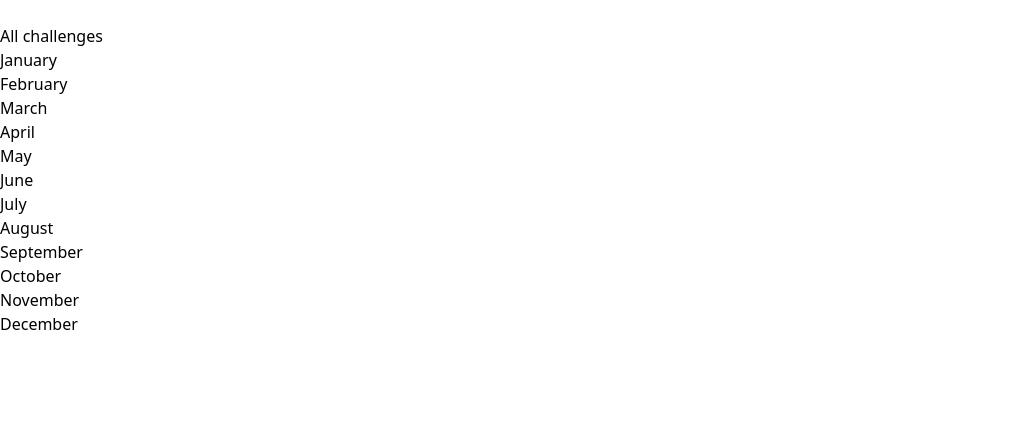
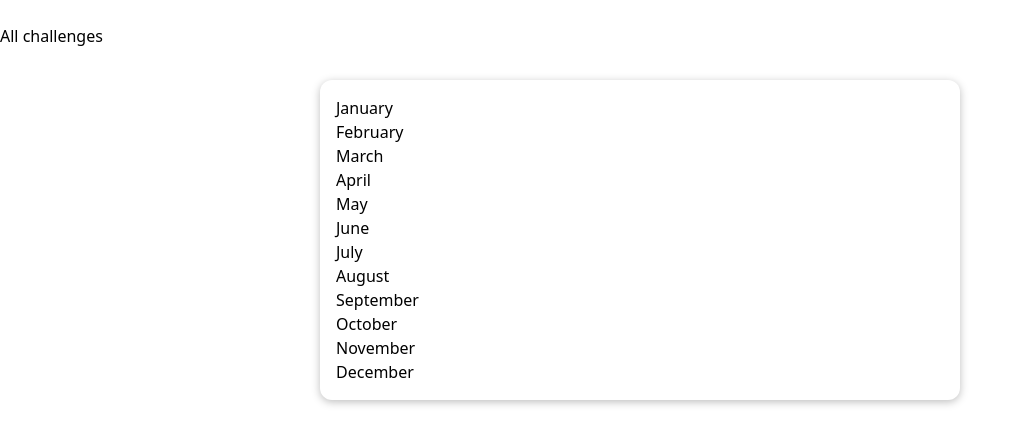
Before and after one commit to GitQuuu/monthly_challenges, a Django app: page /challenges/ in a window 1280 px wide. Shown: the top 445 px of the page, without its empty margins (0-1027 px from the left). Run offline with Django 5.2, Linux system fonts and the light colour scheme; style sheets or scripts are compiled from the project's sources; some libraries are stand-ins or nearby versions.

Commit message:
50. Adding css styling

```diff
--- a/challenges/static/challenges/challenges.css
+++ b/challenges/static/challenges/challenges.css
@@ -1,3 +1,9 @@
 ul {
     list-style: none;
+    margin: 2rem auto;
+    width: 90%;
+    max-width: 40rem;
+    box-shadow: 0 2px 8px rgba(0, 0, 0, 0.26);
+    border-radius: 12px;
+    padding: 1rem;
 }
--- a/challenges/templates/challenges/index.html
+++ b/challenges/templates/challenges/index.html
@@ -6,7 +6,7 @@
 {% endblock %}
 
 {% block page_title %}
-<title>All Challenges</title>
+All Challenges
 {% endblock %}
 
 {% block content %}
```
